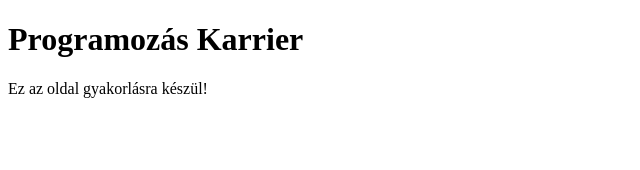
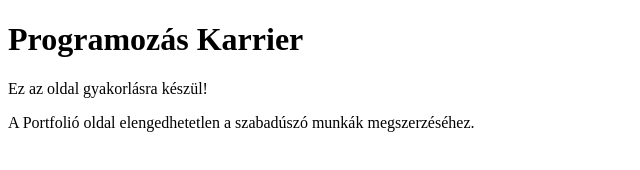
Before and after one commit to fefubu/portfolio-oldal, a plain HTML site: page index.html in a window 1280 px wide. Shown: the whole page, without its empty margins (0-640 px from the left). Drawn offline with Linux system fonts and the light colour scheme.

Commit message:
Új bekezdés az index.html-ben

```diff
--- a/index.html
+++ b/index.html
@@ -8,5 +8,10 @@
 <body>
     <h1>Programozás Karrier</h1>
     <p>Ez az oldal gyakorlásra készül!</p>
+    <p>
+        A Portfolió
+        oldal elengedhetetlen a szabadúszó munkák
+        megszerzéséhez.
+    </p>
 </body>
 </html>
```
